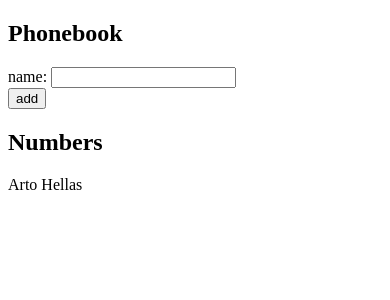
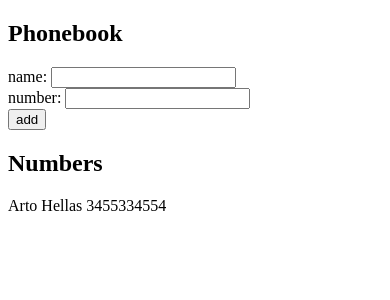
Before and after one commit to ElenaMoralesGil/fullstackopen-course, a React (Vite) app in the folder part2/phonebook/: page / in a window 390 px wide. Shown: the top 300 px of the page. Built offline with nearby package versions, Linux system fonts and the light colour scheme.

Commit message:
exercise phonebook step 3 completed

```diff
--- a/part2/phonebook/src/App.jsx
+++ b/part2/phonebook/src/App.jsx
@@ -2,10 +2,10 @@ import { useState } from 'react'
 
 const App = () => {
     const [persons, setPersons] = useState([
-        { name: 'Arto Hellas', id:'1' }
+        { name: 'Arto Hellas', phoneNumber: '3455334554', id:'1' }
     ])
     const [newName, setNewName] = useState('')
-
+    const [newNumber, setNewNumber] = useState('')
     const addPerson = (event) => {
         event.preventDefault()
 
@@ -14,15 +14,18 @@ const App = () => {
         } else {
             const PersonObject = {
                 name: newName,
-                id: String(persons.length + 1),
+                phoneNumber: newNumber,
+                id: String(persons.length + 1)
             }
             setPersons(persons.concat(PersonObject))
             setNewName('')
         }
     }
     const handleNameChange = (event) => {
-        console.log(event.target.value)
         setNewName(event.target.value)
+    }
+    const handleNumberChange = (event) => {
+        setNewNumber(event.target.value)
     }
 
     return (
@@ -33,13 +36,16 @@ const App = () => {
                     name: <input value={newName} onChange={handleNameChange}/>
                 </div>
                 <div>
+                    number: <input value={newNumber} onChange={handleNumberChange}/>
+                </div>
+                <div>
                     <button type="submit">add</button>
                 </div>
             </form>
             <h2>Numbers</h2>
             {
                 persons.map((person) => (
-                    <div key={person.id}> {person.name}</div>
+                    <div key={person.id}> {person.name} {person.phoneNumber}</div>
                 ))
             }
         </div>
```
